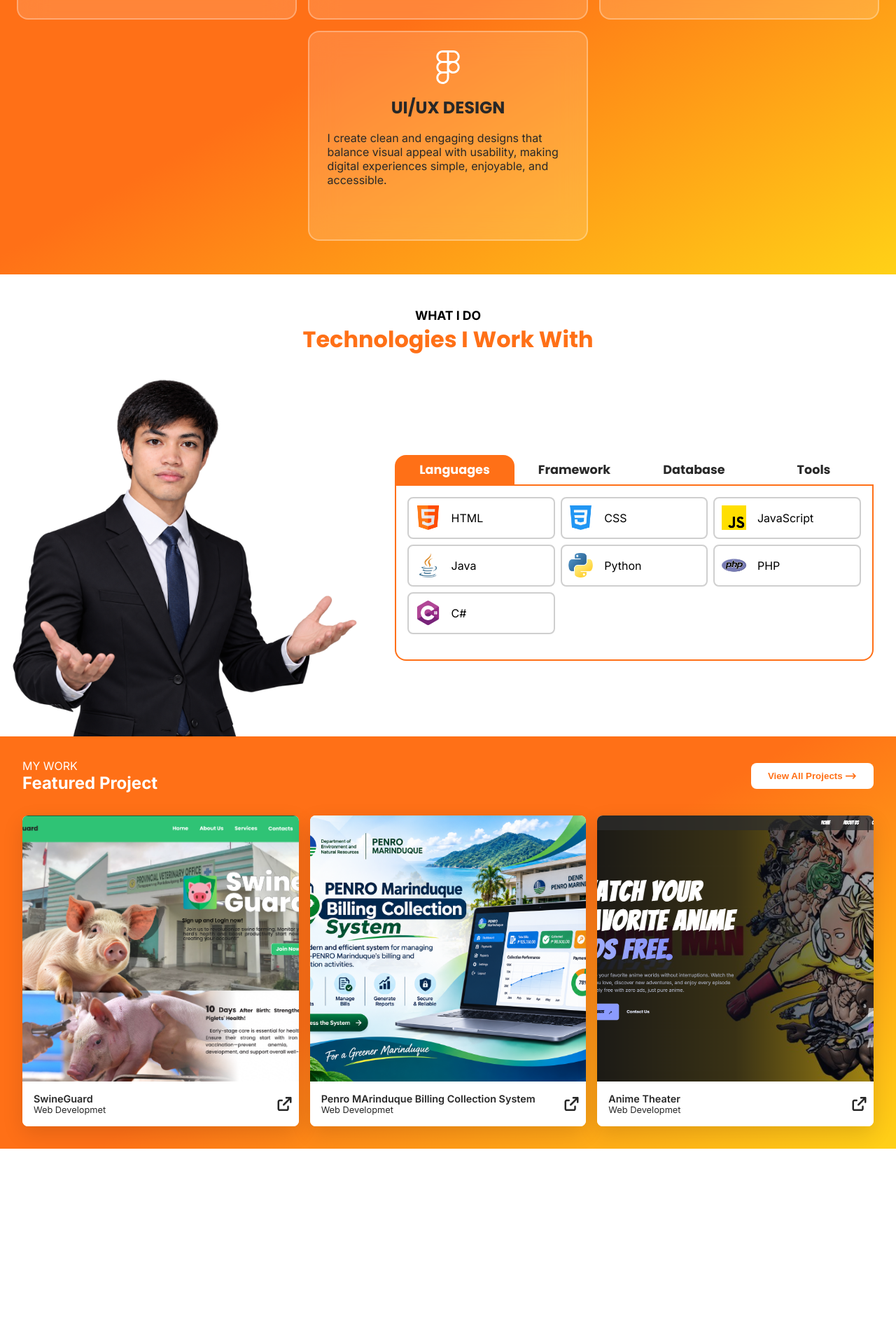
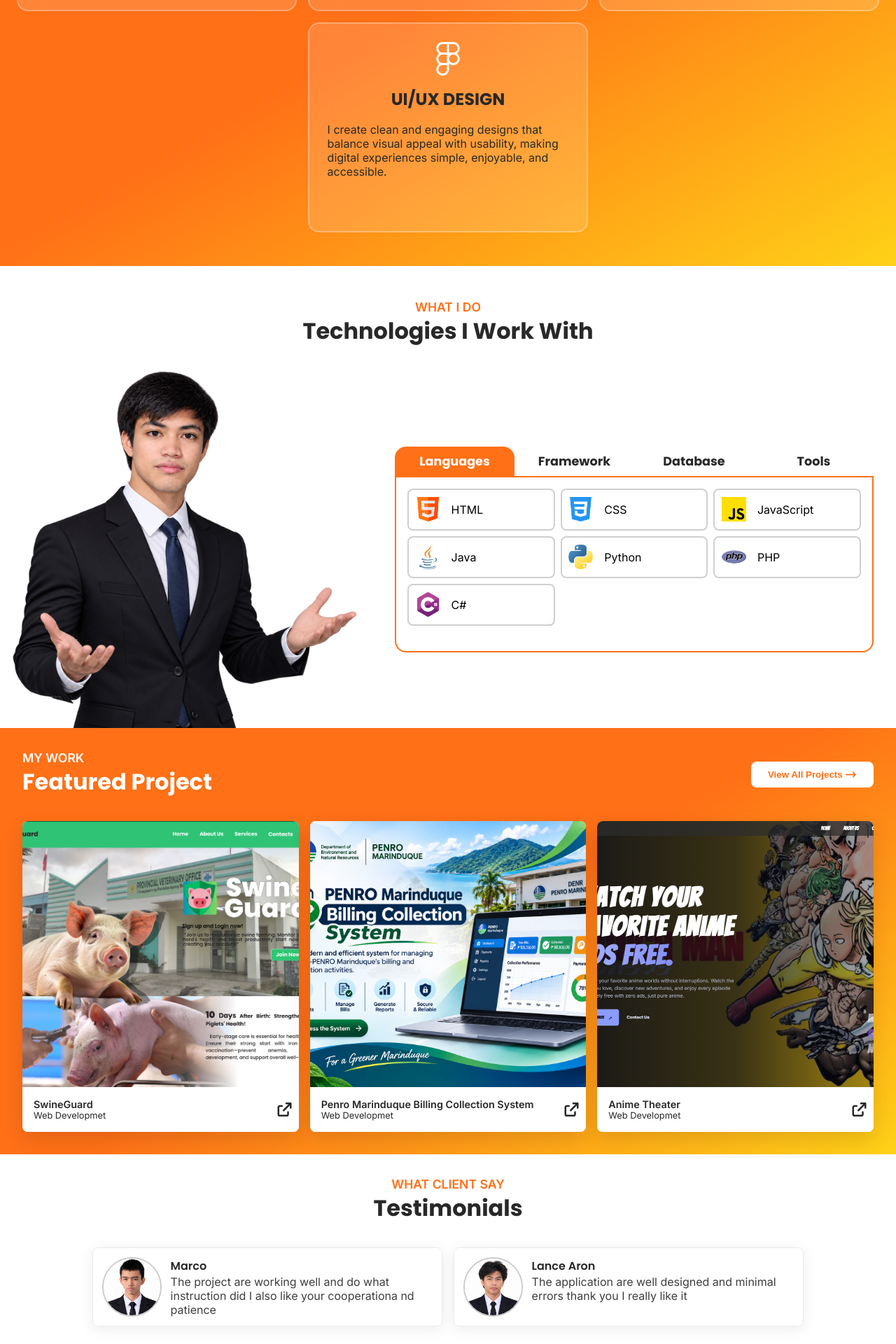
Before and after one commit to Hydrogen86/my-portfolio-react, a React (Vite) app: page / in a window 1280 px wide. Shown: the part 1321-3241 px from the top of the page at 70% size. Before the commit the page ends 2962 px from the top, so only its background shows below. Built offline with nearby package versions, Linux system fonts and the light colour scheme.

Commit message:
Add design to testimonial section

```diff
--- a/src/App.css
+++ b/src/App.css
@@ -39,6 +39,17 @@ section {
   padding: 0 1rem;
 }
 
+h1 {
+  font-family: var(--large-font);
+  font-size: 2rem;
+  font-weight: bolder;
+}
+
+.span-heading {
+  font-size: clamp(.8rem, 2vw, 1.1rem);
+  font-weight: 600;
+}
+
 html {
   scroll-behavior: smooth;
 }
--- a/src/App.jsx
+++ b/src/App.jsx
@@ -6,6 +6,7 @@ import About from './components/About'
 import Offer from './components/Offer'
 import Skills from './components/Skills'
 import Projects from './components/Projects'
+import Testimonial from './components/Testimonial'
 
 
 const App = () => {
@@ -17,6 +18,7 @@ const App = () => {
       <Offer></Offer>
       <Skills></Skills>
       <Projects></Projects>
+      <Testimonial></Testimonial>
     </>
   )
 }
--- a/src/assets/image-icons.js
+++ b/src/assets/image-icons.js
@@ -163,6 +163,24 @@ const images = {
     aboutImage: aboutImg
 }
 
+//-----------------------------------
+//----------TESTIMONIALS-------------
+//-----------------------------------
+import clientOne from './images/testimonials/client-1.png'
+import clientTwo from './images/testimonials/client-2.png'
+const testimonials = [
+    {
+        name: "Marco",
+        message: "The project are working well and do what instruction did I also like your cooperationa nd patience",
+        image: clientOne
+    },
+    {
+        name: "Lance Aron",
+        message: "The application are well designed and minimal errors thank you I really like it",
+        image: clientTwo
+    }
+]
+
 
 export {
     icons,
@@ -170,5 +188,6 @@ export {
     programLanguage,
     toolsAndPlatforms,
     frameworksAndLabraries,
-    databaseManagement
+    databaseManagement,
+    testimonials
 }
--- a/src/components/Offer.jsx
+++ b/src/components/Offer.jsx
@@ -9,7 +9,7 @@ import { faReact } from '@fortawesome/free-brands-svg-icons'
 const Offer = () => {
   return (
     <section className='offer-section' id='offer-section'>
-        <span className='top-txt'>CORE SERVICES</span>
+        <span className='span-heading'>CORE SERVICES</span>
         <h1>What I can Help You With</h1>
 
         <div className="offer-container">
--- a/src/components/Projects.jsx
+++ b/src/components/Projects.jsx
@@ -20,7 +20,7 @@ const Projects = () => {
     <section className='project-section' id='project-section'>
         <div className="project-container__head">
             <div className="left">
-                <span>MY WORK</span>
+                <span className='span-heading'>MY WORK</span>
                 <h1>Featured Project</h1>
             </div>
             <button
--- a/src/components/Skills.jsx
+++ b/src/components/Skills.jsx
@@ -10,8 +10,8 @@ const Skills = () => {
 
   return (
     <section className='skill-section' id='skill-section'>
-        <span className='top-span'>WHAT I DO</span>
-        <h2>Technologies I Work With</h2>
+        <span className='span-heading'>WHAT I DO</span>
+        <h1>Technologies I Work With</h1>
 
         <div className="skill-list__container">
 
--- /dev/null
+++ b/src/components/Testimonial.jsx
@@ -0,0 +1,29 @@
+import React from 'react'
+import { testimonials } from '../assets/image-icons'
+import '../css/Testimonial.css'
+
+const Testimonial = () => {
+  return (
+    <section className='testimonial-section'>
+        <div className="header">
+            <span className='span-heading'>WHAT CLIENT SAY</span>
+            <h1>Testimonials</h1>
+        </div>
+        <div className="testimonial-container">
+            {testimonials.map((client, index) => (
+            <div className="client" key={index}>
+                <img src={client.image} alt={`client-${index}`} />
+
+                <div className="message">
+                    <span>{ client.name }</span>
+                    <span>{ client.message }</span>
+                </div>
+
+            </div>
+            ))}
+        </div>
+    </section>
+  )
+}
+
+export default Testimonial
--- a/src/css/Offer.css
+++ b/src/css/Offer.css
@@ -7,15 +7,6 @@
     background: linear-gradient(150deg, var(--pastel), var(--pastel), var(--gradient));
     text-align: center;
     color: var(--main-color);
-
-    h1 {
-        font-family: var(--large-font);
-        font-weight: bolder;
-        font-size: clamp(1.4rem, 5vw, 2.5rem);
-    }
-}
-.top-txt {
-    font-size: clamp(.8rem, 2vw, 1.1rem);
 }
 
 .offer-container {
--- a/src/css/Skill.css
+++ b/src/css/Skill.css
@@ -4,17 +4,12 @@
     text-align: center;
     margin-top: 3rem;
 
-    h2 {
-        font-family: var(--large-font);
-        font-size: 2rem;
-        font-weight: bolder;
-        color: var(--pastel);
+    h1 {
+        color: var(--text-color);
     }
-    .top-span {
-        font-weight: bold;
-        font-size: 1.1rem;
-    }
-
+}
+.skill-section .span-heading {
+    color: var(--pastel);
 }
 .skill-list__container {
     display: flex;
--- /dev/null
+++ b/src/css/Testimonial.css
@@ -0,0 +1,58 @@
+@import url(../App.css);
+
+.testimonial-section {
+    padding: 2rem 1rem;
+    text-align: center;
+
+    h1 {
+        color: var(--text-color);
+    }
+}
+
+.testimonial-section .span-heading {
+    color: var(--pastel);
+}
+
+.testimonial-container {
+    display: flex;
+    align-items: center;
+    justify-content: center;
+    gap: 1rem;
+    margin-top: 2rem;
+}
+
+.testimonial-section img {
+    width: 85px;
+    height: 85px;
+    border: 2px solid #8080806b;
+    border-radius: 50%;
+    object-fit: contain;
+}
+
+.client {
+    border-radius: 8px;
+    max-width: 500px;
+    padding: .8rem;
+    display: flex;
+    gap: .8rem;
+    border: 1px solid rgba(0, 0, 0, 0.08);
+    box-shadow: 0 4px 20px rgba(0, 0, 0, 0.08);
+}
+.client .message {
+    display: flex;
+    text-align: left;
+    flex-direction: column;
+    color: var(--text-muted);
+}
+
+.message span:nth-child(1) {
+    font-family: var(--large-font);
+    font-weight: 600;
+    color: var(--text-color);
+}
+
+@media (max-width: 770px) {
+    .testimonial-container {
+        flex-direction: column;
+    }
+}
--- a/src/data/user-data.js
+++ b/src/data/user-data.js
@@ -66,7 +66,7 @@ const projects = [
         img: swineGuardImg
     },
     {
-        projectName: "Penro MArinduque Billing Collection System",
+        projectName: "Penro Marinduque Billing Collection System",
         about: "Digital Billing Procedure of PENRO Marinduque",
         techStack: "Laravel, JavaScript, & MySQL",
         development: "Web Developmet",
```
Also changed, not shown: src/components/Testimonials.jsx (deleted, +0 -11 lines).
